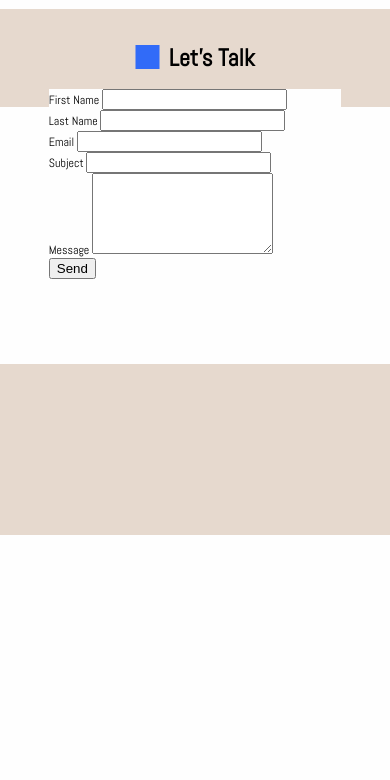
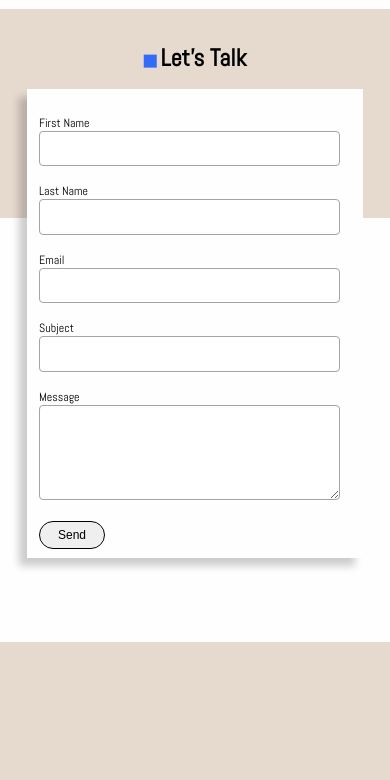
Before and after one commit to frances0688/personal_landing_page-responsive, a plain HTML site: page pages/contact.html in a window 390 px wide. Shown: the part 64-844 px from the top of the page. Drawn offline with Linux system fonts and the light colour scheme.

Commit message:
complete contact form and add responsive styling

```diff
--- a/pages/contact.html
+++ b/pages/contact.html
@@ -36,40 +36,37 @@
 				</ul>
 			</nav>
 		</header>
-		<main>
-			<h1> <span class="fa-solid fa-square-full"></span> Let's Talk</h1>
+		<main id="contactPage-main">
+			<h1><span class="fa-solid fa-square-full"></span>Let's Talk</h1>
 			<section>
-
 				<form action="#" method="post">
-                    <div class="form-group">
+					<div id="form-name">
+						<div>
 							<label for="first-name">First Name</label>
 							<input type="text" id="first-name" name="first-name" required />
 						</div>
-                    <div class="form-group">
+						<div>
 							<label for="last-name">Last Name</label>
 							<input type="text" id="last-name" name="last-name" required />
 						</div>
-                    <div class="form-group">
+					</div>
 					<label for="email">Email</label>
 					<input type="email" id="email" name="email" required />
-                    </div>
-                    <div class="form-group">
+
 					<label for="subject">Subject</label>
 					<input type="text" id="subject" name="subject" required />
-                    </div>
-                    <div class="form-group">
+
 					<label for="message">Message</label>
 					<textarea id="message" name="message" rows="5" required></textarea>
-                    </div>
-                    <div class="form-group">
+
 					<button type="submit">Send</button>
-                    </div>
 				</form>
 			</section>
 		</main>
-            <footer>
-
-            </footer>
-        <script src="https://kit.fontawesome.com/fa2a51577b.js" crossorigin="anonymous"></script>
+		<footer></footer>
+		<script
+			src="https://kit.fontawesome.com/fa2a51577b.js"
+			crossorigin="anonymous"
+		></script>
 	</body>
 </html>
--- a/style.css
+++ b/style.css
@@ -1,3 +1,4 @@
+/* Universal styles */
 :root {
 	--primaryBackground: #fefefe;
 	--blue: #316bf8;
@@ -70,7 +71,6 @@ main {
     display: flex;
 	padding-top: 2vh;
 	margin: 10vh 4vw;
-	flex-direction: row;
 	justify-content: center;
 }
 
@@ -81,13 +81,54 @@ section {
 	background-color: var(--primaryBackground);
 }
 
+button {
+    border: 1px solid black;
+    border-radius: 16px;
+    padding: 0.5em 1.5em;
+    margin: 0 2vw 1vh 0;
+    font-size: 1em;
+    color: black;
+    text-decoration: none;
+}
+
+button:hover {
+    background-color: var(--blue);
+    color: var(--primaryBackground);
+}
+
+button[type="submit"] {
+    justify-content: center;
+}
+
 hr {
     border: 1.5px solid var(--blue);
 	width: 30%;
 }
 
+input[type="text"],
+input[type="email"],
+textarea {
+    width: 100%;
+    padding: .7em;
+    margin-bottom: 2vh;
+    border: 1px solid var(--silver);
+    border-radius: 4px;
+}
+
+form div{
+    display: flex;
+    flex-direction: column;
+}
+
+footer {
+    margin-top: auto;
+    background-color: var(--primaryBackground);
+    height: fit-content;
+}
+
 .fa-square-full {
     color: var(--blue);
+    font-size: small;
     padding-right: 1vw;
 }
 
@@ -102,8 +143,17 @@ hr {
 }
 
 .project img {
-	max-width: 100%;
+    max-width: 100%;
 	margin-right: 2.5vw;
+}
+
+#form-name {
+    flex-direction: row;
+    justify-content: space-between;
+}
+
+#form-name div {
+    width: 46%;
 }
 
 #menuToggle {
@@ -129,7 +179,7 @@ hr {
 #contact-icons {
 	display: flex;
 	flex-direction: row;
-	align-items: end;
+	align-items: center;
 	justify-content: center;
 	width: 100%;
 	height: 2em;
@@ -139,7 +189,7 @@ hr {
 
 #contact-icons span {
 	font-size: 1.5em;
-	padding: 0 0.5em;
+	padding: 1vh;
 }
 
 #intro {
@@ -163,25 +213,29 @@ hr {
 	flex-direction: row;
 }
 
-#intro div button {
-	border: 1px solid black;
-	border-radius: 16px;
-	padding: 0.5em 1.5em;
-	margin: 0 2vw 1vh 0;
-	font-size: 1em;
-	color: black;
-	text-decoration: none;
+#contactPage-main {
+    align-items: center;
 }
 
-#intro div button:hover {
-	background-color: var(--blue);
-	color: var(--primaryBackground);
+#contactPage-main section,
+#portfolioPage-main section {
+    width: 50vw;
+    margin: auto;
+    padding: 3vh 3vw 0;
+    background-color: var(--primaryBackground);
+	box-shadow: -8px 8px 8px rgba(0, 0, 0, 0.2);
 }
 
 
 
 
-@media screen and (max-width: 768px) {
+/* medium breakpoint */
+/* @media screen and (max-width: 1007px){
+
+} */
+
+/* mobile breakpoint */
+@media screen and (max-width: 640px) {
 	body {
 		background: linear-gradient(
 			to bottom,
@@ -240,6 +294,12 @@ hr {
 		font-size: 1em;
 	}
 
+    input[type="text"],
+    input[type="email"],
+    textarea {
+        width: 90%;
+    }
+
 	.menu-icon {
 		width: 10vw;
 		display: block;
@@ -264,4 +324,16 @@ hr {
 	#intro {
 		margin-top: 3vh;
 	}
+
+    #form-name {
+        flex-direction: column;
+    }
+
+    #form-name div {
+        width: 100%;
+    }
+
+    #contactPage-main section {
+        width: 80vw;
+    }
 }
```
Also changed, not shown: pages/portfolio.html (+2 -2 lines). Lines whose indentation alone changed are shown as unchanged.
